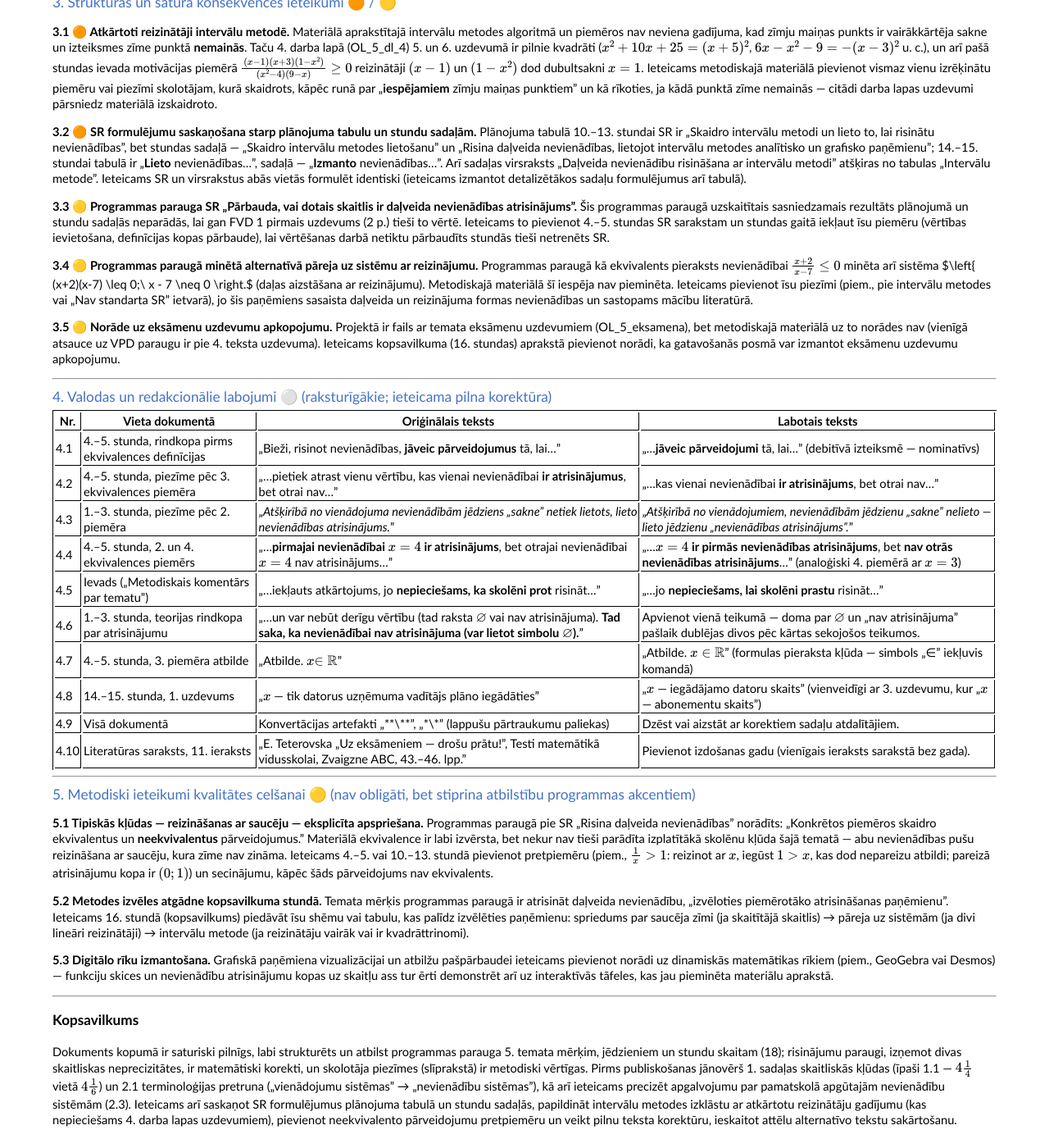
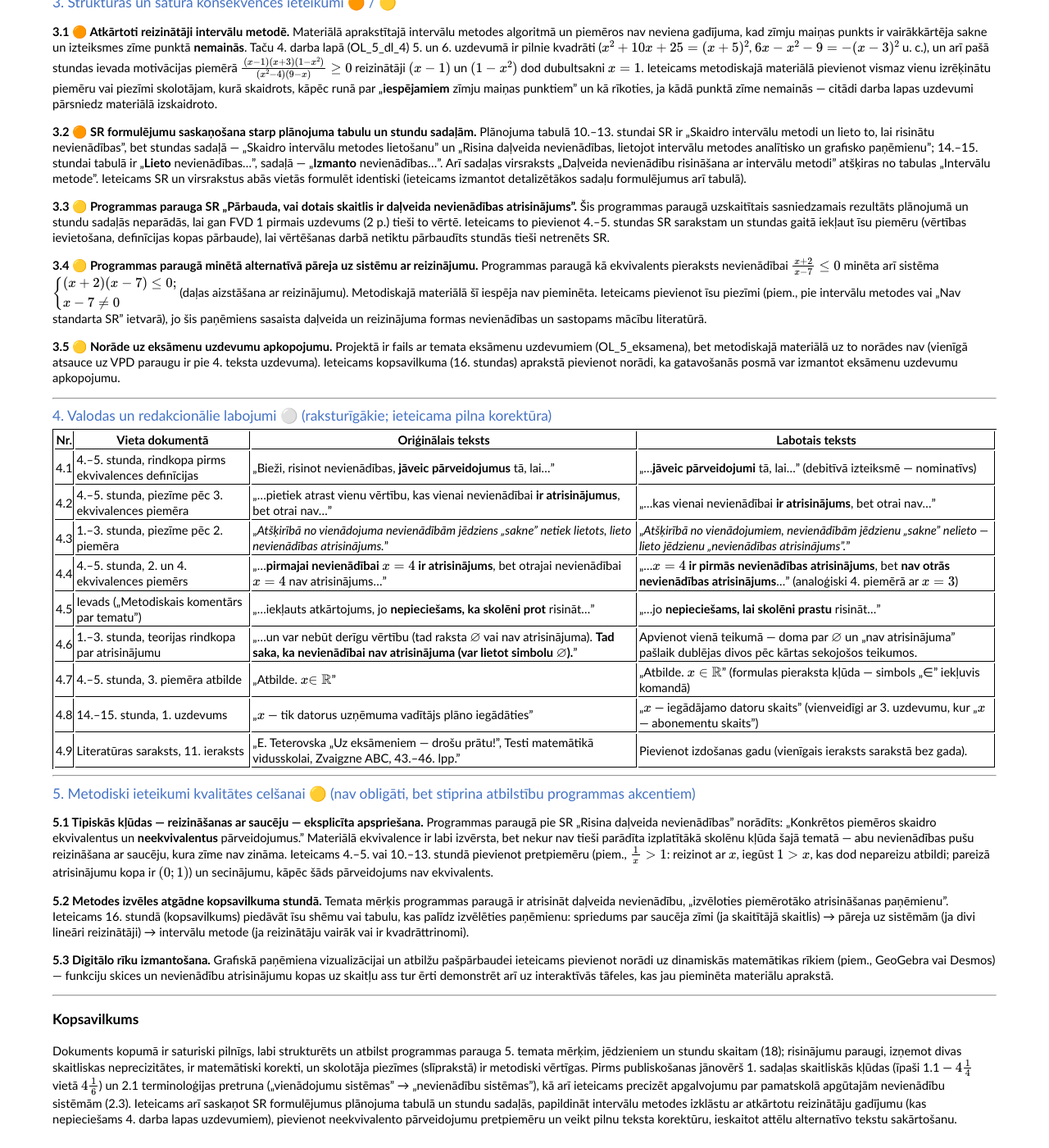
Before and after one commit to kapsitis/programma-ol-10, a Jekyll site: the page built from docs/OL__metodiskie/ieteikumi_OL_5_metodiskais.md, in a window 1280 px wide and 1400 px high, scrolled down 1477 px. Shown: the whole window at 82% size. Built offline with Jekyll 4.4.1, drawn with Linux system fonts in a browser that asks for light colours.

Commit message:
fix latex arrays

```diff
--- a/docs/OL__metodiskie/ieteikumi_OL_5_metodiskais.md
+++ b/docs/OL__metodiskie/ieteikumi_OL_5_metodiskais.md
@@ -49,7 +49,7 @@ permalink: /OL__metodiskie/ieteikumi_OL_5_metodiskais/
 
 **3.3 🟡 Programmas parauga SR „Pārbauda, vai dotais skaitlis ir daļveida nevienādības atrisinājums".** Šis programmas paraugā uzskaitītais sasniedzamais rezultāts plānojumā un stundu sadaļās neparādās, lai gan FVD 1 pirmais uzdevums (2 p.) tieši to vērtē. Ieteicams to pievienot 4.–5. stundas SR sarakstam un stundas gaitā iekļaut īsu piemēru (vērtības ievietošana, definīcijas kopas pārbaude), lai vērtēšanas darbā netiktu pārbaudīts stundās tieši netrenēts SR.
 
-**3.4 🟡 Programmas paraugā minētā alternatīvā pāreja uz sistēmu ar reizinājumu.** Programmas paraugā kā ekvivalents pieraksts nevienādībai $\frac{x+2}{x-7} \leq 0$ minēta arī sistēma $\left\{ (x+2)(x-7) \leq 0;\ x - 7 \neq 0 \right.$ (daļas aizstāšana ar reizinājumu). Metodiskajā materiālā šī iespēja nav pieminēta. Ieteicams pievienot īsu piezīmi (piem., pie intervālu metodes vai „Nav standarta SR" ietvarā), jo šis paņēmiens sasaista daļveida un reizinājuma formas nevienādības un sastopams mācību literatūrā.
+**3.4 🟡 Programmas paraugā minētā alternatīvā pāreja uz sistēmu ar reizinājumu.** Programmas paraugā kā ekvivalents pieraksts nevienādībai $\frac{x+2}{x-7} \leq 0$ minēta arī sistēma $$\left\{ \begin{array}{l} (x+2)(x-7) \leq 0;\\ x - 7 \neq 0 \end{array}\right.$$ (daļas aizstāšana ar reizinājumu). Metodiskajā materiālā šī iespēja nav pieminēta. Ieteicams pievienot īsu piezīmi (piem., pie intervālu metodes vai „Nav standarta SR" ietvarā), jo šis paņēmiens sasaista daļveida un reizinājuma formas nevienādības un sastopams mācību literatūrā.
 
 **3.5 🟡 Norāde uz eksāmenu uzdevumu apkopojumu.** Projektā ir fails ar temata eksāmenu uzdevumiem (OL_5_eksamena), bet metodiskajā materiālā uz to norādes nav (vienīgā atsauce uz VPD paraugu ir pie 4. teksta uzdevuma). Ieteicams kopsavilkuma (16. stundas) aprakstā pievienot norādi, ka gatavošanās posmā var izmantot eksāmenu uzdevumu apkopojumu.
 
@@ -67,8 +67,7 @@ permalink: /OL__metodiskie/ieteikumi_OL_5_metodiskais/
 | 4.6 | 1.–3. stunda, teorijas rindkopa par atrisinājumu | „…un var nebūt derīgu vērtību (tad raksta $\varnothing$ vai nav atrisinājuma). **Tad saka, ka nevienādībai nav atrisinājuma (var lietot simbolu $\varnothing$).**" | Apvienot vienā teikumā — doma par $\varnothing$ un „nav atrisinājuma" pašlaik dublējas divos pēc kārtas sekojošos teikumos. |
 | 4.7 | 4.–5. stunda, 3. piemēra atbilde | „Atbilde. $x\mathbb{\in R}$" | „Atbilde. $x \in \mathbb{R}$" (formulas pieraksta kļūda — simbols „∈" iekļuvis $\mathbb{}$ komandā) |
 | 4.8 | 14.–15. stunda, 1. uzdevums | „$x$ — tik datorus uzņēmuma vadītājs plāno iegādāties" | „$x$ — iegādājamo datoru skaits" (vienveidīgi ar 3. uzdevumu, kur „$x$ — abonementu skaits") |
-| 4.9 | Visā dokumentā | Konvertācijas artefakti „\*\*\\\*\*", „\*\\\*" (lappušu pārtraukumu paliekas) | Dzēst vai aizstāt ar korektiem sadaļu atdalītājiem. |
-| 4.10 | Literatūras saraksts, 11. ieraksts | „E. Teterovska „Uz eksāmeniem — drošu prātu!", Testi matemātikā vidusskolai, Zvaigzne ABC, 43.–46. lpp." | Pievienot izdošanas gadu (vienīgais ieraksts sarakstā bez gada). |
+| 4.9 | Literatūras saraksts, 11. ieraksts | „E. Teterovska „Uz eksāmeniem — drošu prātu!", Testi matemātikā vidusskolai, Zvaigzne ABC, 43.–46. lpp." | Pievienot izdošanas gadu (vienīgais ieraksts sarakstā bez gada). |
 
 ---
 
```
